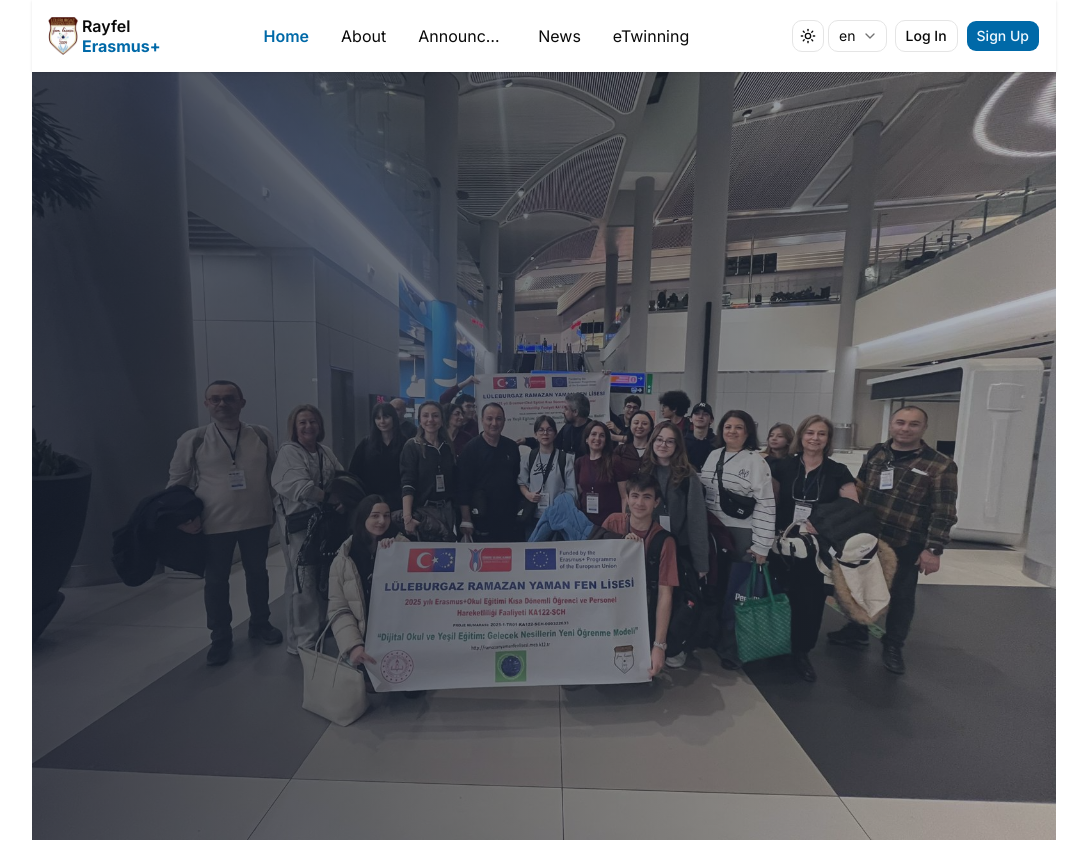
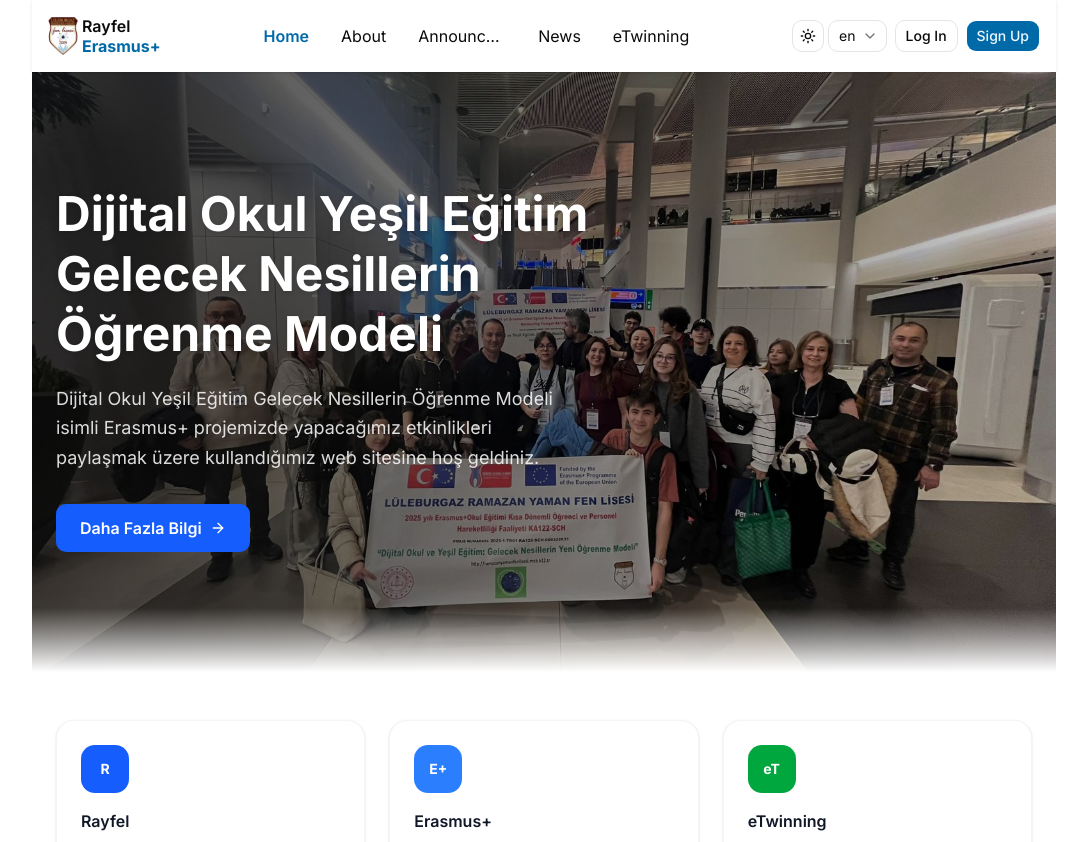
Before and after one commit to tunapotur/rayfel-erasmus-plus, a Next.js app: page /en in a window 1280 px wide. Shown: the top 842 px of the page, without its empty margins (96-1183 px from the left). Built offline with nearby package versions, Linux system fonts and the light colour scheme.

Commit message:
homepage

```diff
--- a/components/Hero.tsx
+++ b/components/homepage/Hero.tsx
@@ -1,15 +1,17 @@
 import Image from "next/image";
 import Link from "next/link";
 import { ArrowRight } from "lucide-react";
+import HeroPic from "@/public/hero_pic.jpeg";
+// src={HeroPic}
 
 export default function Hero() {
   return (
     <section className="relative w-full min-h-[520px] md:min-h-[600px] overflow-hidden">
-
       {/* Background Image */}
       <div className="absolute inset-0">
         <Image
-          src="/images/hero-bg.jpg" // ← kendi görselini koy
+          // src="/images/hero-bg.jpg" // ← kendi görselini koy
+          src={HeroPic}
           alt="Erasmus+ etkinlik görseli"
           fill
           priority
@@ -23,7 +25,6 @@ export default function Hero() {
       {/* İçerik */}
       <div className="relative z-10 max-w-[1280px] mx-auto px-4 sm:px-6 h-full flex items-center py-20 md:py-28">
         <div className="max-w-[600px]">
-
           {/* Başlık */}
           <h1 className="text-white text-3xl md:text-4xl lg:text-5xl font-bold leading-tight mb-5 drop-shadow-sm">
             Dijital Okul Yeşil Eğitim
--- a/src/app/[locale]/page.tsx
+++ b/src/app/[locale]/page.tsx
@@ -1,13 +1,11 @@
-import Image from "next/image";
-import HeroPic from "@/public/hero_pic.jpeg";
+import Hero from "@/components/homepage/Hero";
+import InfoCards from "@/components/homepage/InfoCards";
 
 export default function HomePage() {
   return (
     <div>
-      <div className="relative">
-        <Image src={HeroPic} alt="Rayfel Web page hero" />
-        <div className="bg-linear-to-r from-gray-900/80 to-gray-600/40 absolute inset-0"></div>
-      </div>
+      <Hero />
+      <InfoCards />
     </div>
   );
 }
--- a/src/app/[locale]/testpage/page.tsx
+++ /dev/null
@@ -1,11 +0,0 @@
-import Hero from "@/components/Hero";
-import InfoCards from "@/components/InfoCards";
-
-export default function TestPage() {
-  return (
-    <div>
-      <Hero />
-      <InfoCards />
-    </div>
-  );
-}
--- a/src/app/page.tsx
+++ /dev/null
@@ -1,6 +0,0 @@
-import {redirect} from 'next/navigation';
-
-// This page only renders when the app is built statically (output: 'export')
-export default function RootPage() {
-  redirect('/en');
-}
```
Also changed, not shown: components/homepage/InfoCards.tsx (renamed from components/InfoCards.tsx).
